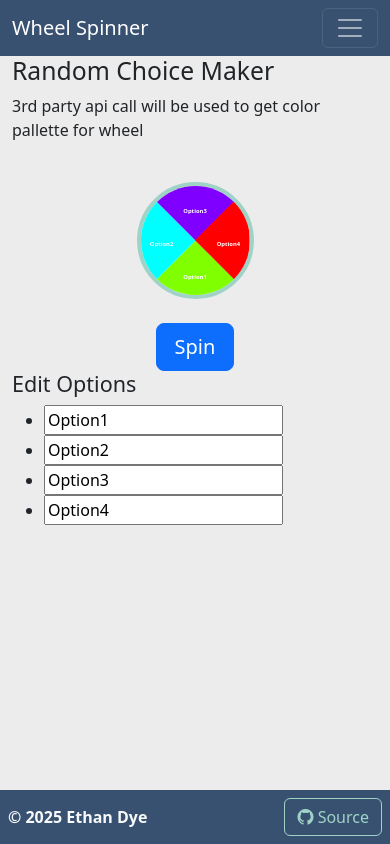
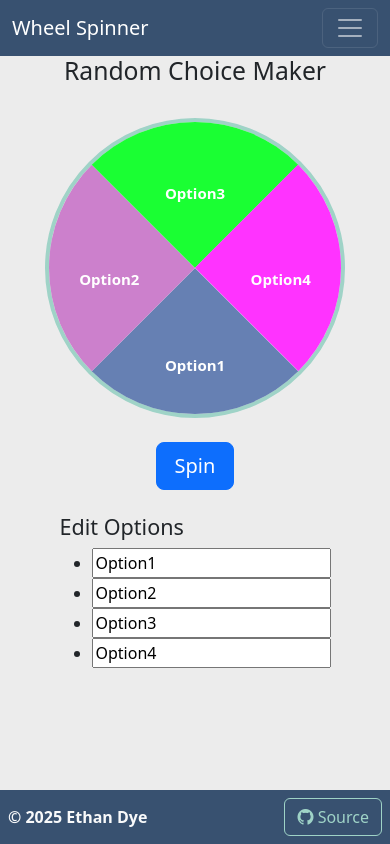
Before and after one commit to ecdye/startup, a React (Vite) app: page / in a window 390 px wide. Built offline with nearby package versions, Linux system fonts and the light colour scheme.

Commit message:
Dynamically handle wheel options placement
Signed-off-by: Ethan Dye <mrtops03@gmail.com>

```diff
--- a/src/components/Wheel.css
+++ b/src/components/Wheel.css
@@ -1,5 +1,5 @@
 :root {
-    --wheel-size: min(80vmin, 30vw);
+    --wheel-size: min(80vmin, max(30vw, 300px));
     --spot-size: calc(var(--wheel-size) / var(--num-spots));
 }
 
@@ -29,7 +29,7 @@
     clip-path: polygon(50% 50%, 100% 0%, 100% 100%);
     transform-origin: 50% 50%;
     transform: rotate(var(--angle));
-    background-color: hsl(calc(var(--i) * 360 / var(--num-spots)), 100%, 50%);
+    background-color: var(--color);
     display: flex;
     justify-content: center;
     align-items: center;
--- a/src/components/Wheel.jsx
+++ b/src/components/Wheel.jsx
@@ -18,6 +18,27 @@ export function Wheel({ options }) {
         }, 3000); // Spin duration
     };
 
+    function getPaletteColors() {
+        // Use 3rd party library for color palette generation
+        const palette = [
+            '#FF6633', '#FFB399', '#FF33FF', '#FFFF99', '#00B3E6',
+            '#E6B333', '#3366E6', '#999966', '#99FF99', '#B34D4D',
+            '#80B300', '#809900', '#E6B3B3', '#6680B3', '#66991A',
+            '#FF99E6', '#CCFF1A', '#FF1A66', '#E6331A', '#33FFCC',
+            '#66994D', '#B366CC', '#4D8000', '#B33300', '#CC80CC',
+            '#66664D', '#991AFF', '#E666FF', '#4DB3FF', '#1AB399',
+            '#E666B3', '#33991A', '#CC9999', '#B3B31A', '#00E680',
+            '#4D8066', '#809980', '#E6FF80', '#1AFF33', '#999933',
+            '#FF3380', '#CCCC00', '#66E64D', '#4D80CC', '#9900B3',
+            '#E64D66', '#4DB380', '#FF4D4D', '#99E6E6', '#6666FF'
+        ];
+        const shuffledPalette = palette.sort(() => 0.5 - Math.random());
+        return shuffledPalette.slice(0, options.length);
+    }
+
+    const [paletteColors] = useState(getPaletteColors());
+
+
     return (
         <>
             <div
@@ -28,7 +49,7 @@ export function Wheel({ options }) {
                     <React.Fragment key={index}>
                         <div
                             className="option"
-                            style={{ '--i': index + 1, '--num-spots': options.length }}
+                            style={{ '--i': index + 1, '--num-spots': options.length, '--color': paletteColors[index] }}
                         />
                         <div
                             className="option-label"
--- a/src/home/home.jsx
+++ b/src/home/home.jsx
@@ -15,12 +15,28 @@ export function Home() {
         localStorage.setItem('options', JSON.stringify(newOptions));
     };
 
+    const [optionsDisplayClass, setOptionsDisplayClass] = React.useState(() => {
+        return window.innerWidth > 768 ? 'option-editor d-block position-absolute start-2 mt-2'
+            : 'option-editor d-block mt-4 mx-auto';
+    });
+
+    React.useEffect(() => {
+        const handleResize = () => {
+            setOptionsDisplayClass(window.innerWidth > 768 ? 'option-editor d-block position-absolute start-2 mt-2'
+                : 'option-editor d-block mt-4 mx-auto');
+        };
+
+        window.addEventListener('resize', handleResize);
+        return () => {
+            window.removeEventListener('resize', handleResize);
+        };
+    }, []);
+
     return (
         <main className="spinner-light container-fluid d-flex flex-column flex-grow-1">
-            <h2>Random Choice Maker</h2>
-            <p>3rd party api call will be used to get color pallette for wheel</p>
+            <h2 className='mx-auto'>Random Choice Maker</h2>
             <Wheel options={options} />
-            <div className="option-editor mt-0">
+            <div className={optionsDisplayClass}>
                 <h4>Edit Options</h4>
                 <ul>
                     {options.map((option, index) => (
```
